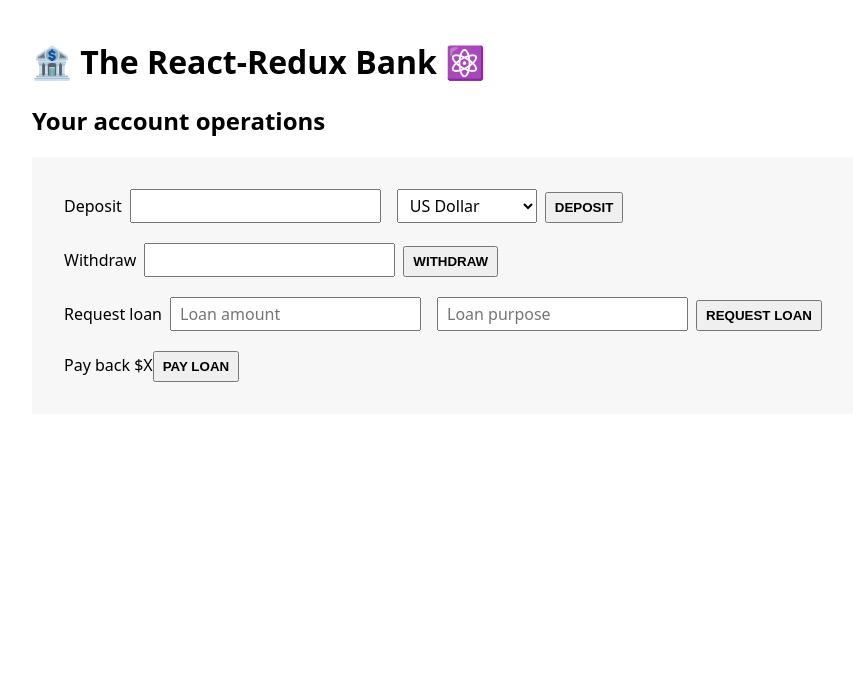
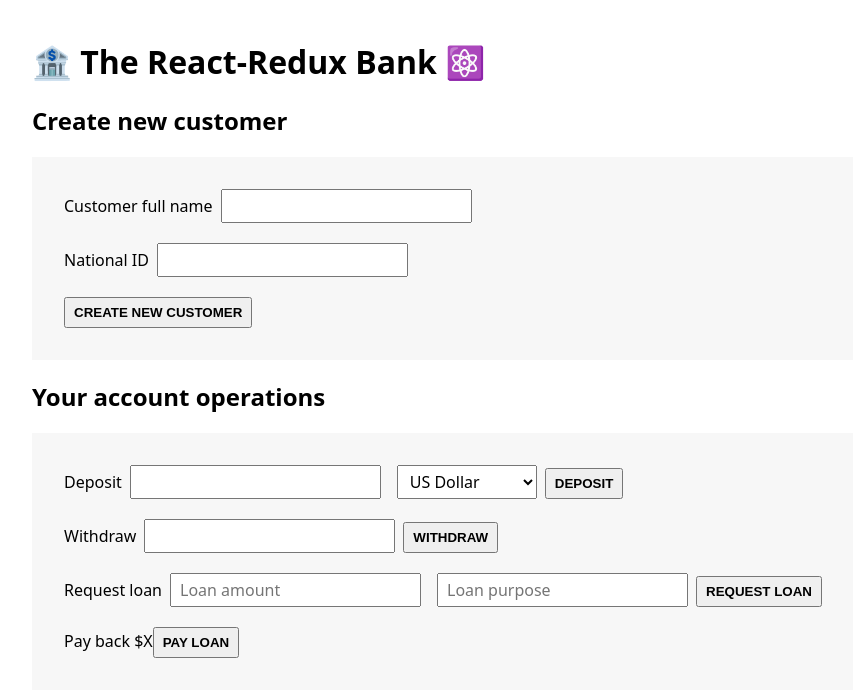
Before and after one commit to platisam/Redux_BankAccount, a React (Create React App) app: page / in a window 1280 px wide. Shown: the top 696 px of the page, without its empty margins (8-861 px from the left). Built offline with nearby package versions, Linux system fonts and the light colour scheme.

Commit message:
added CreateCustomer component

```diff
--- a/src/App.js
+++ b/src/App.js
@@ -1,9 +1,11 @@
+import CreateCustomer from "./CreateCustomer";
 import AccountOperations from "./AccountOperations";
 
 function App() {
   return (
     <div>
       <h1>🏦 The React-Redux Bank ⚛️</h1>
+      <CreateCustomer />
       <AccountOperations />
     </div>
   );
--- /dev/null
+++ b/src/CreateCustomer.js
@@ -0,0 +1,33 @@
+import { useState } from "react";
+
+function Customer() {
+  const [fullName, setFullName] = useState("");
+  const [nationalId, setNationalId] = useState("");
+
+  function handleClick() {}
+
+  return (
+    <div>
+      <h2>Create new customer</h2>
+      <div className="inputs">
+        <div>
+          <label>Customer full name</label>
+          <input
+            value={fullName}
+            onChange={(e) => setFullName(e.target.value)}
+          />
+        </div>
+        <div>
+          <label>National ID</label>
+          <input
+            value={nationalId}
+            onChange={(e) => setNationalId(e.target.value)}
+          />
+        </div>
+        <button onClick={handleClick}>Create new customer</button>
+      </div>
+    </div>
+  );
+}
+
+export default Customer;
```
